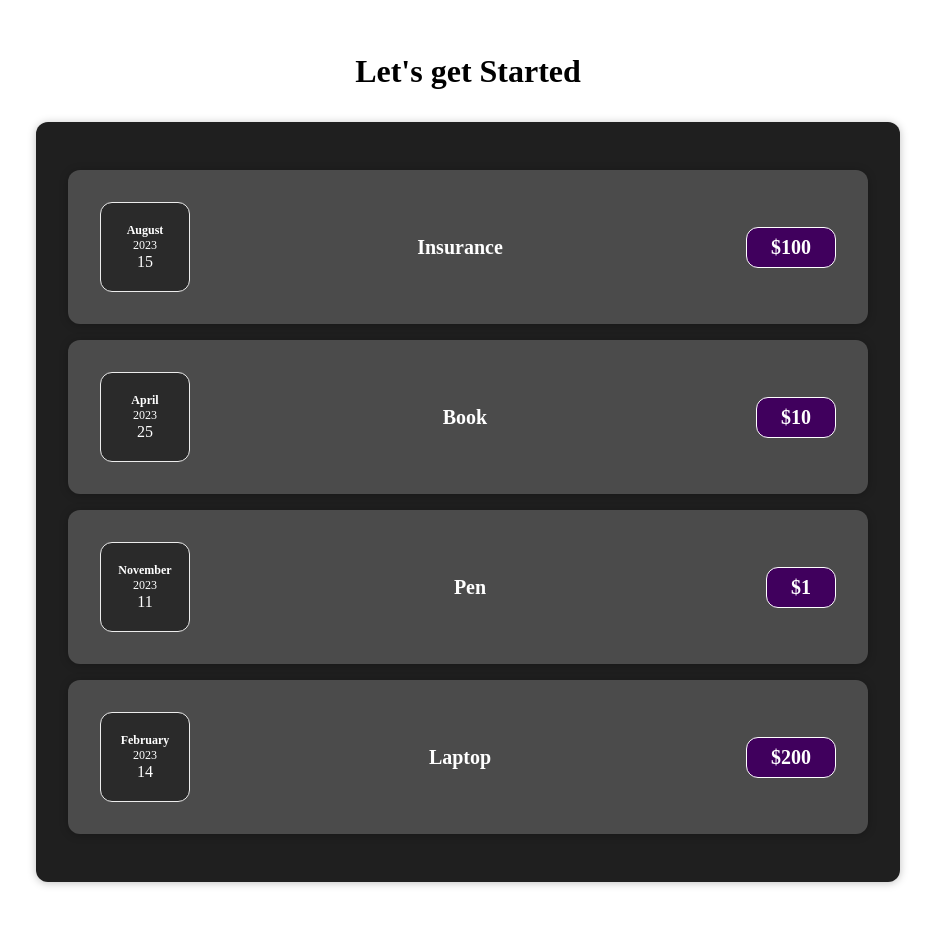
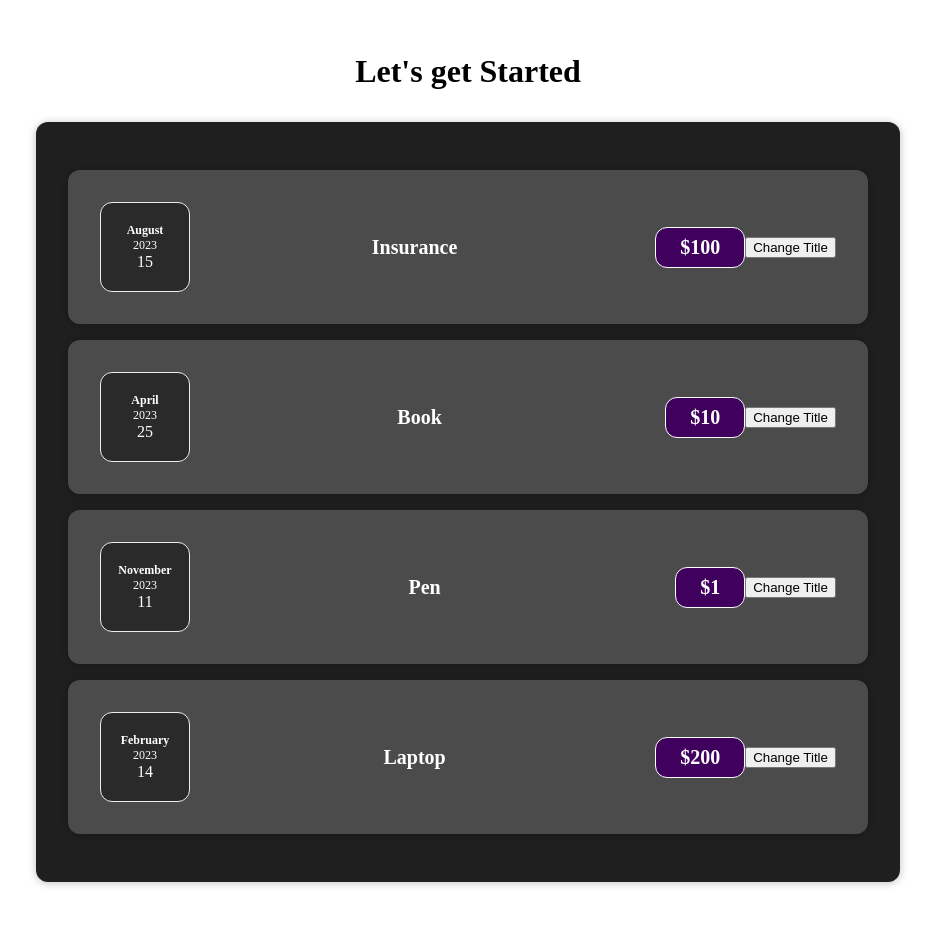
Before and after one commit to sajay3159/React_project, a React (Vite) app: page / in a window 1280 px wide. Shown: the top 926 px of the page, without its empty margins (172-1107 px from the left). Built offline with nearby package versions, Linux system fonts and the light colour scheme.

Commit message:
Listening for Events

```diff
--- a/src/components/Expense/ExpenseItem.jsx
+++ b/src/components/Expense/ExpenseItem.jsx
@@ -4,6 +4,9 @@ import "./ExpenseItem.css";
 import Card from '../UI/Card'
 
 const ExpenseItem = (props) => {
+    function handleClickHandler(event) {
+        console.log("Button clicked");
+    }
     return (
         <Card className="expense-item">
             <ExpenseDate date={props.date}> </ExpenseDate>
@@ -11,6 +14,7 @@ const ExpenseItem = (props) => {
                 <h2>{props.title}</h2>
                 <div className="expense-item__price">${props.price}</div>
             </div>
+            <button onClick={handleClickHandler}>Change Title</button>
         </Card>
     );
 }
```
